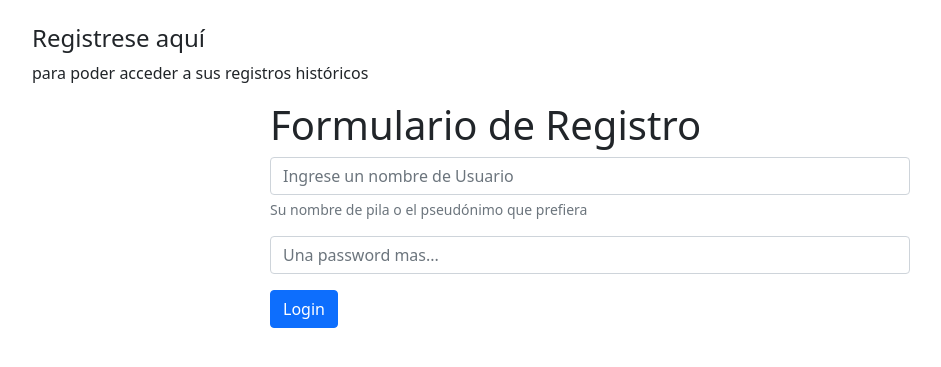
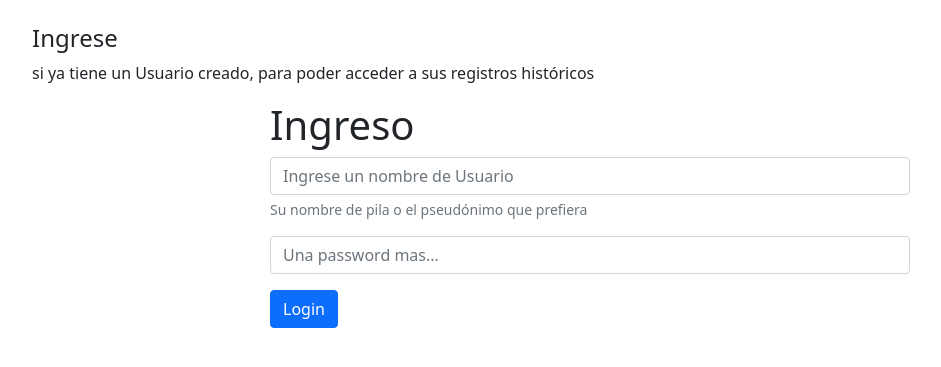
Before and after one commit to d75324/calcaportes, a Django app: page /registro/ in a window 1280 px wide. Shown: the part 56-423 px from the top of the page, without its empty margins (50-991 px from the left). Run offline with Django 5.2, Linux system fonts and the light colour scheme.

Commit message:
formulario de registro andando

```diff
--- a/calcaportes/forms.py
+++ b/calcaportes/forms.py
@@ -19,12 +19,12 @@ class RegistroEmpleado(forms.ModelForm):
 
 class FormularioRegistroUsuarios(UserCreationForm):
     email_usuario = forms.EmailField(label="Correo Electronico Registro", widget=forms.TextInput(attrs={'class':'form-control', 'placeholder':'Un correo que revise regularmente'}))
-    nombre_usuario = forms.CharField(label="Nombre Usuario Registro", max_length=100, widget=forms.TextInput(attrs={'class':'form-control', 'placeholder':'Un nombre de Usuario, puede ser su nombre de pila'}))
+    #nombre_usuario = forms.CharField(label="Nombre Usuario Registro", max_length=100, widget=forms.TextInput(attrs={'class':'form-control', 'placeholder':'Un nombre de Usuario, puede ser su nombre de pila'}))
 
     class Meta:
         model = User
-        fields = "__all__"
-        #fields = ('username', 'nombre_usuario', 'email_usuario', 'password1', 'password2')
+        #fields = "__all__"
+        fields = ('username', 'email_usuario', 'password1', 'password2')
 
         # FROM flatplanet
     def __init__(self, *args, **kwargs):
--- a/calcaportes/templates/registro.html
+++ b/calcaportes/templates/registro.html
@@ -2,12 +2,12 @@
 
 {% block content %}
 
-<div class="container"><h4>Registrese aquí</h4>
-<p>para poder acceder a sus registros históricos</p>
+<div class="container"><h4>Ingrese</h4>
+<p>si ya tiene un Usuario creado, para poder acceder a sus registros históricos</p>
 </div>
 
 <div class="col-md-6 offset-md-3">
-    <h1>Formulario de Registro</h1>
+    <h1>Ingreso</h1>
     <form method="post" action="{% url 'registro' %}">
         {% csrf_token %}
 
```
